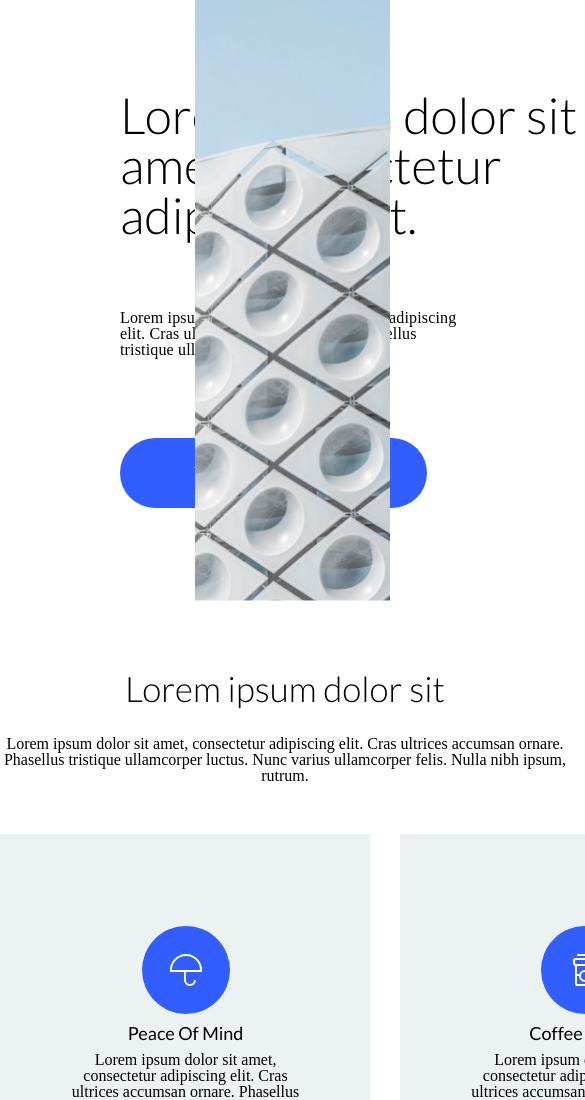
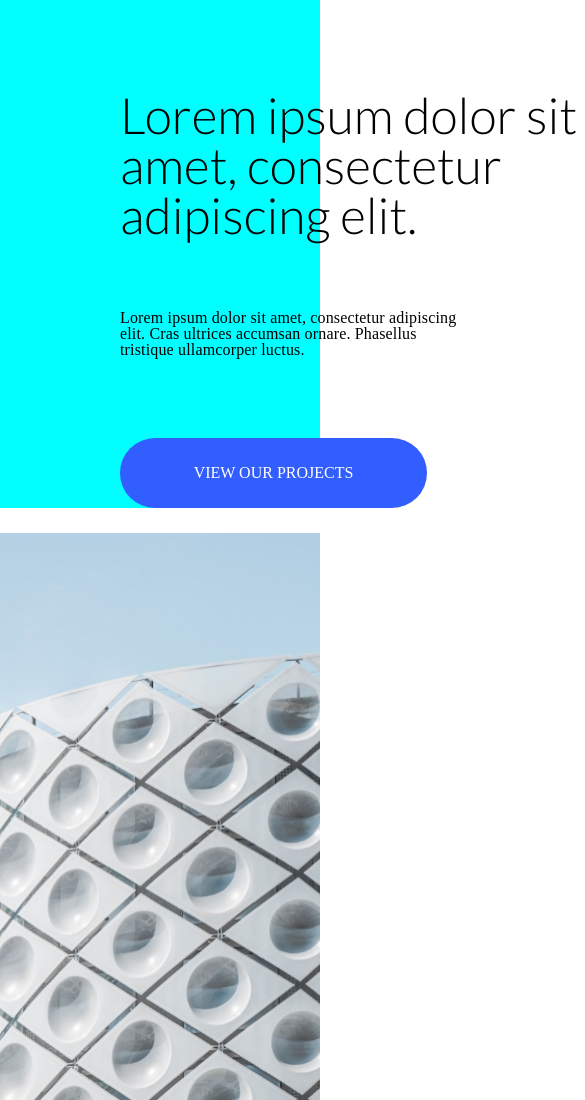
Before and after one commit to Demetrusa/flex, a plain HTML site: page index.html in a window 390 px wide. Shown: the part 900-2000 px from the top of the page, 585 px wide, since content can reach past the window. Drawn offline with Linux system fonts and the light colour scheme; a web font is replaced by a local one.

Commit message:
respossive part

```diff
--- /dev/null
+++ b/css/responsive.css
@@ -0,0 +1,82 @@
+@media(max-width:1025px){
+    .header-bg{
+        max-width: 1024px;
+        width: 100%;
+    }
+    .left-box{
+        max-width: 1024px;
+        width: 100%;
+        background-color: aqua;
+        margin-bottom: 25px;
+    }
+    .right-box{
+        max-width: 1024px;
+        width: 100%;
+
+    }
+    .middle-article{
+        max-width: 300px;
+        width: 100%;
+    }
+
+}
+/* @media(max-width:1024px){
+    .right-box{
+        display: none;
+    }
+
+} */
+@media(max-width:768px){
+    .header-bg{
+        max-width: 480px;
+        width: 100%;
+    }
+    .left-box{
+        max-width: 480px;
+        width: 100%;
+        background-color: aqua;
+    }
+    .right-box{
+        max-width: 480px;
+        width: 100%;
+        /* display: block; */
+
+    }
+    .middle-article{
+        max-width: 300px;
+        width: 100%;
+    }
+
+}
+@media(max-width:480px){
+    .header-bg{
+        max-width: 320px;
+        width: 100%;
+    }
+    .left-box{
+        max-width: 320px;
+        width: 100%;
+        background-color: aqua;
+    }
+    .right-box{
+        max-width: 320px;
+        width: 100%;
+        /* display: block; */
+
+    }
+    .middle-article{
+        max-width: 300px;
+        width: 100%;
+    }
+}
+@media(max-width:1170px){
+    .line1{
+        max-width: 1130px;
+        width: 100%;
+        margin: 0 au
+    }
+    .box1{
+        max-width: 371px;
+        width: 100%;
+    }
+}
--- a/css/style.css
+++ b/css/style.css
@@ -20,7 +20,7 @@ li{
 }
 .header-bg{
 	background-image: url(../img/bgimage.jpg);
-	widows: 100%;
+	widht: 100%;
 	height: 900px;
 	background-size: cover;
 	background-position: center;
@@ -60,6 +60,7 @@ li{
 }
 .wraper-box{
 	display: flex;
+	flex-wrap: wrap;
 }
 .wraper-box h2{
 	font-size: 50px;
@@ -93,7 +94,8 @@ li{
 /*section 2*/
 
 .container {
-	width: 1170px;
+	max-width: 1170px;
+	width: 100%;
 	margin: 0 auto;
 	background-color: #FFFFFF;
 	margin-top: 50px;
@@ -146,7 +148,8 @@ h3{
 	margin-bottom: 50px;
 }
 .middle-article{
-	width: 570px;
+	max-width: 570px;
+	width: 100%;
 	margin: 0 auto;
 	margin-top: 70px;
 	text-align: center;
--- a/index.html
+++ b/index.html
@@ -5,6 +5,7 @@
 	<link rel="stylesheet" type="text/css" href="css/reset.css">
 	<link rel="stylesheet" type="text/css" href="css/fonts.css">
 	<link rel="stylesheet" type="text/css" href="css/style.css">
+	<link rel="stylesheet" type="text/css" href="css/responsive.css">
 	<title>
 		flex
 	</title>
```
